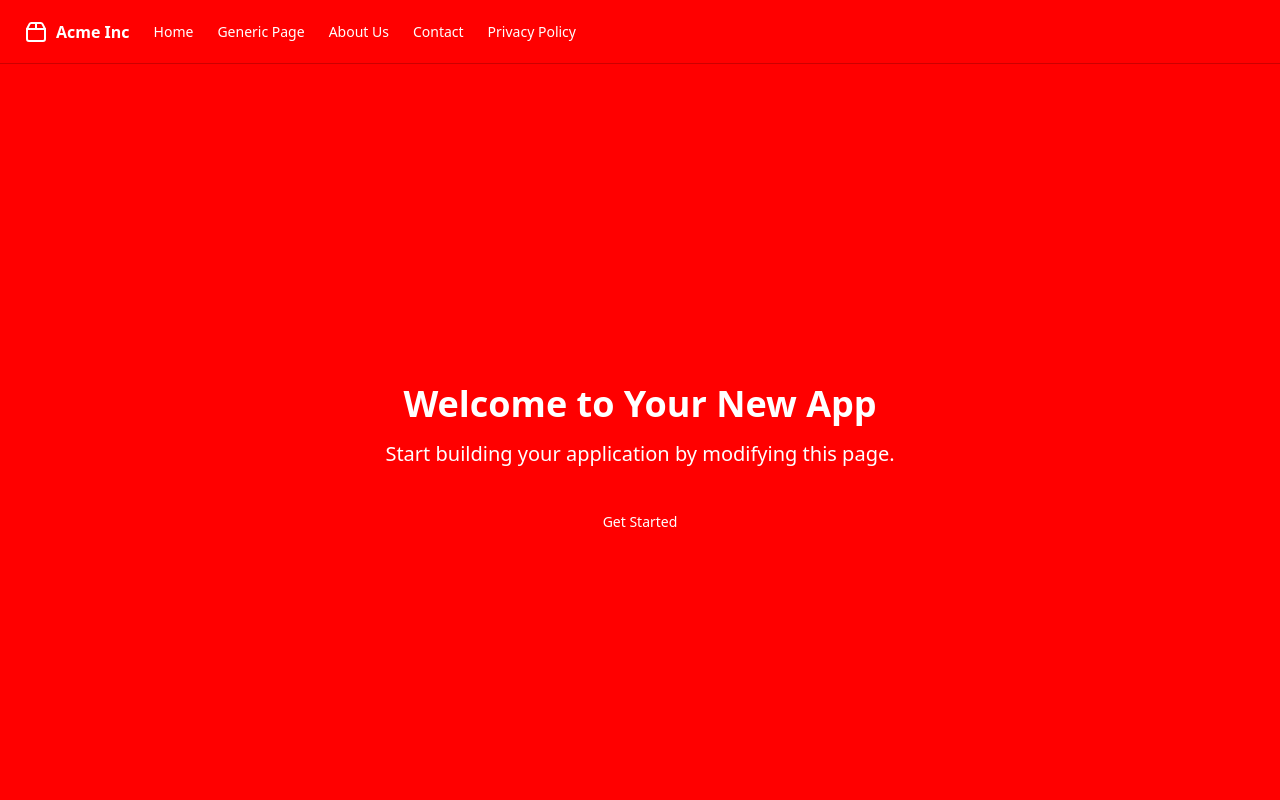
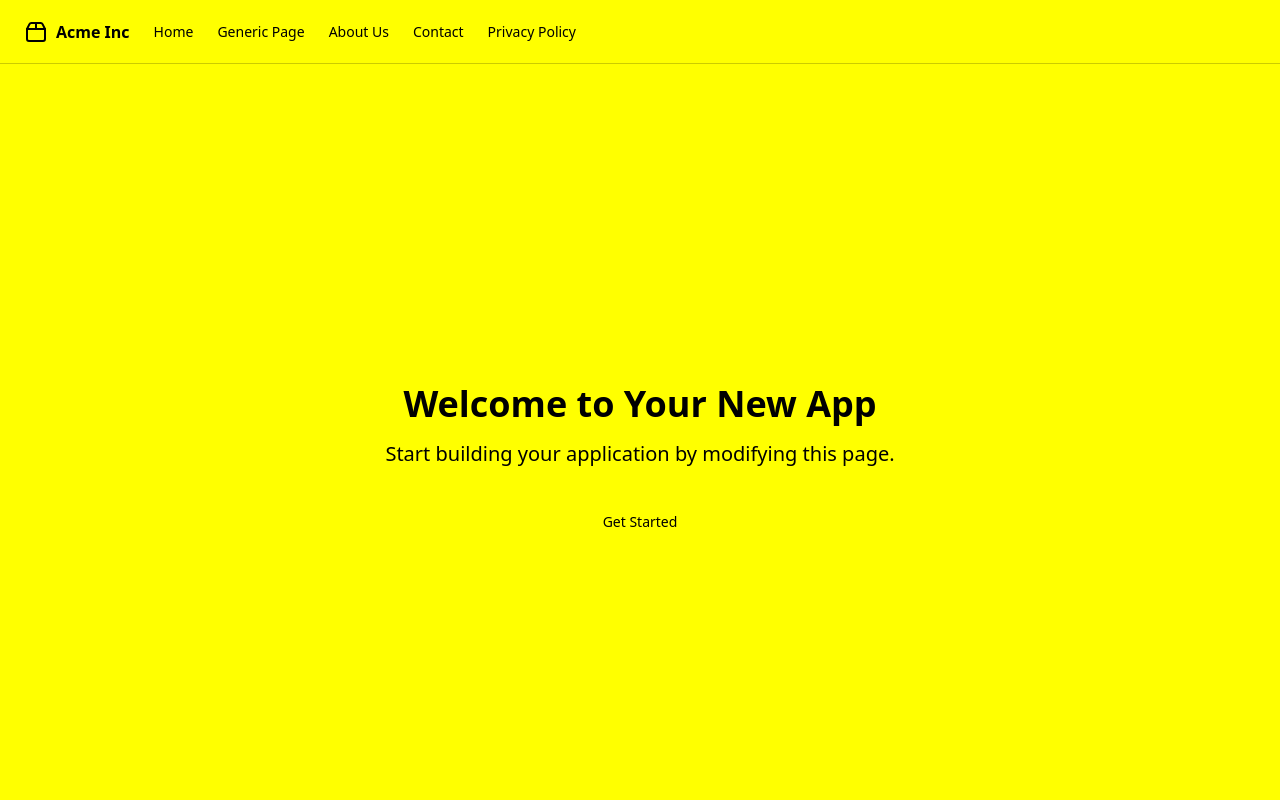
Before and after one commit to GPT-Engineer-App-Dev/framework-embryo, a React (Vite) app: page / in a window 1280 px wide. Shown: the top 800 px of the page. Built offline with nearby package versions, Linux system fonts and the light colour scheme.

Commit message:
Update background color to yellow

```diff
--- a/src/index.css
+++ b/src/index.css
@@ -4,65 +4,65 @@
 
 @layer base {
   :root {
-    --background: 0 100% 50%;
-    --foreground: 0 0% 100%;
+    --background: 60 100% 50%;
+    --foreground: 0 0% 0%;
 
-    --card: 0 100% 50%;
-    --card-foreground: 0 0% 100%;
+    --card: 60 100% 50%;
+    --card-foreground: 0 0% 0%;
 
-    --popover: 0 100% 50%;
-    --popover-foreground: 0 0% 100%;
+    --popover: 60 100% 50%;
+    --popover-foreground: 0 0% 0%;
 
-    --primary: 0 100% 50%;
-    --primary-foreground: 0 0% 100%;
+    --primary: 60 100% 50%;
+    --primary-foreground: 0 0% 0%;
 
-    --secondary: 0 100% 60%;
-    --secondary-foreground: 0 0% 100%;
+    --secondary: 60 100% 60%;
+    --secondary-foreground: 0 0% 0%;
 
-    --muted: 0 100% 40%;
-    --muted-foreground: 0 0% 100%;
+    --muted: 60 100% 40%;
+    --muted-foreground: 0 0% 0%;
 
-    --accent: 0 100% 60%;
-    --accent-foreground: 0 0% 100%;
+    --accent: 60 100% 60%;
+    --accent-foreground: 0 0% 0%;
 
     --destructive: 0 84.2% 60.2%;
     --destructive-foreground: 0 0% 100%;
 
-    --border: 0 100% 40%;
-    --input: 0 100% 40%;
-    --ring: 0 100% 50%;
+    --border: 60 100% 40%;
+    --input: 60 100% 40%;
+    --ring: 60 100% 50%;
 
     --radius: 0.5rem;
   }
 
   .dark {
-    --background: 0 100% 30%;
+    --background: 60 100% 30%;
     --foreground: 0 0% 100%;
 
-    --card: 0 100% 30%;
+    --card: 60 100% 30%;
     --card-foreground: 0 0% 100%;
 
-    --popover: 0 100% 30%;
+    --popover: 60 100% 30%;
     --popover-foreground: 0 0% 100%;
 
-    --primary: 0 100% 50%;
+    --primary: 60 100% 50%;
     --primary-foreground: 0 0% 100%;
 
-    --secondary: 0 100% 40%;
+    --secondary: 60 100% 40%;
     --secondary-foreground: 0 0% 100%;
 
-    --muted: 0 100% 20%;
+    --muted: 60 100% 20%;
     --muted-foreground: 0 0% 80%;
 
-    --accent: 0 100% 40%;
+    --accent: 60 100% 40%;
     --accent-foreground: 0 0% 100%;
 
     --destructive: 0 62.8% 30.6%;
     --destructive-foreground: 0 0% 100%;
 
-    --border: 0 100% 20%;
-    --input: 0 100% 20%;
-    --ring: 0 100% 50%;
+    --border: 60 100% 20%;
+    --input: 60 100% 20%;
+    --ring: 60 100% 50%;
   }
 }
 
```
